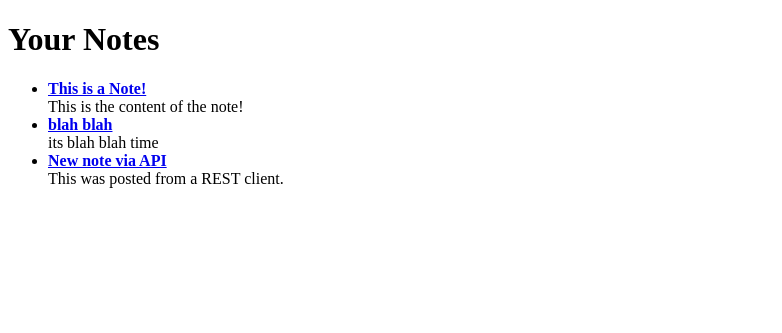
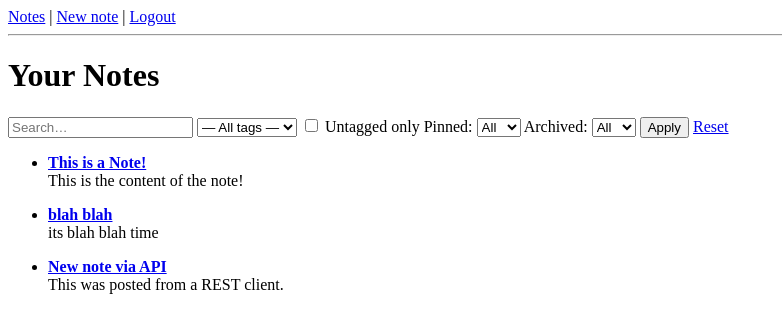
Before and after one commit to VinceVSCode/Django_Playground, a Django app: page /notes/list/ in a window 1280 px wide. Shown: the top 333 px of the page, without its empty margins (0-782 px from the left). Run offline with Django 5.2, Linux system fonts and the light colour scheme; a user stored in the database is signed in; data comes from the database, SQL or seed files in the repository; data that the repository does not hold is empty.

Commit message:
-build a base.html -modify the other note related html files around base.html

```diff
--- /dev/null
+++ b/DjangoPlayground/firstsite/templates/firstsite/base.html
@@ -0,0 +1,16 @@
+<!DOCTYPE html>
+<html>
+<head>
+  <meta charset="utf-8" />
+  <title>{% block title %}Notes{% endblock %}</title>
+</head>
+<body>
+  <nav>
+    <a href="{% url 'note_lists' %}">Notes</a> |
+    <a href="{% url 'create_note' %}">New note</a> |
+    <a href="/accounts/logout/">Logout</a>
+  </nav>
+  <hr/>
+  {% block content %}{% endblock %}
+</body>
+</html>
--- a/DjangoPlayground/firstsite/templates/firstsite/note_list.html
+++ b/DjangoPlayground/firstsite/templates/firstsite/note_list.html
@@ -1,26 +1,69 @@
-<!DOCTYPE html>
-<html lang="en">
-<head>
-    <meta charset="UTF-8">
-    <meta name="viewport" content="width=device-width, initial-scale=1">
-    <title>Your Notes</title>
-</head>
-<body>
+{% extends "firstsite/base.html" %}
+{% block title %}Your Notes{% endblock %}
+
+{% block content %}
 <h1>Your Notes</h1>
+
+<form method="get" style="margin-bottom:1rem">
+  <input type="text" name="search" placeholder="Search…" value="{{ values.search|default:'' }}" />
+
+  <select name="tag">
+    <option value="">— All tags —</option>
+    {% for t in tags %}
+      <option value="{{ t.id }}" {% if values.tag == t.id|stringformat:"s" %}selected{% endif %}>{{ t.name }}</option>
+    {% endfor %}
+  </select>
+
+  <label>
+    <input type="checkbox" name="untagged" value="1" {% if values.untagged == '1' %}checked{% endif %}/>
+    Untagged only
+  </label>
+
+  <label>
+    Pinned:
+    <select name="pinned">
+      <option value="">All</option>
+      <option value="1" {% if values.pinned == '1' %}selected{% endif %}>Yes</option>
+      <option value="0" {% if values.pinned == '0' %}selected{% endif %}>No</option>
+    </select>
+  </label>
+
+  <label>
+    Archived:
+    <select name="archived">
+      <option value="">All</option>
+      <option value="0" {% if values.archived == '0' %}selected{% endif %}>No</option>
+      <option value="1" {% if values.archived == '1' %}selected{% endif %}>Yes</option>
+    </select>
+  </label>
+
+  <button type="submit">Apply</button>
+  <a href="{% url 'note_lists' %}">Reset</a>
+</form>
 
 {% if notes %}
   <ul>
     {% for note in notes %}
-            <li>
-                <strong><a href="{% url 'note_detail' note.pk %}">{{ note.title }}</a></strong><br>
-                {{ note.content|truncatechars:100 }}<br>
-                {% if note.is_pinned %}<em>Pinned</em>{% endif %}
+      <li style="margin-bottom:1rem">
+        <strong>
+          <a href="{% url 'note_detail' note.pk %}">{{ note.title }}</a>
+        </strong>
+        {% if note.is_pinned %}<em> (Pinned)</em>{% endif %}
         {% if note.is_archived %}<em> (Archived)</em>{% endif %}
+        <div>{{ note.content|truncatechars:120 }}</div>
+        {% if note.tags.exists %}
+          <div>
+            <small>Tags:
+              {% for tag in note.tags.all %}
+                {{ tag.name }}{% if not forloop.last %}, {% endif %}
+              {% endfor %}
+            </small>
+          </div>
+        {% endif %}
       </li>
     {% endfor %}
   </ul>
 {% else %}
-        <p>No notes yet.</p>
+  <p>No notes match your filters.</p>
 {% endif %}
-</body>
-</html>
+{% endblock %}
```
Also changed, not shown: DjangoPlayground/firstsite/templates/firstsite/create_note.html (+11 -19 lines), DjangoPlayground/firstsite/templates/firstsite/note_detail.html (+8 -18 lines). Lines whose indentation alone changed are shown as unchanged.
